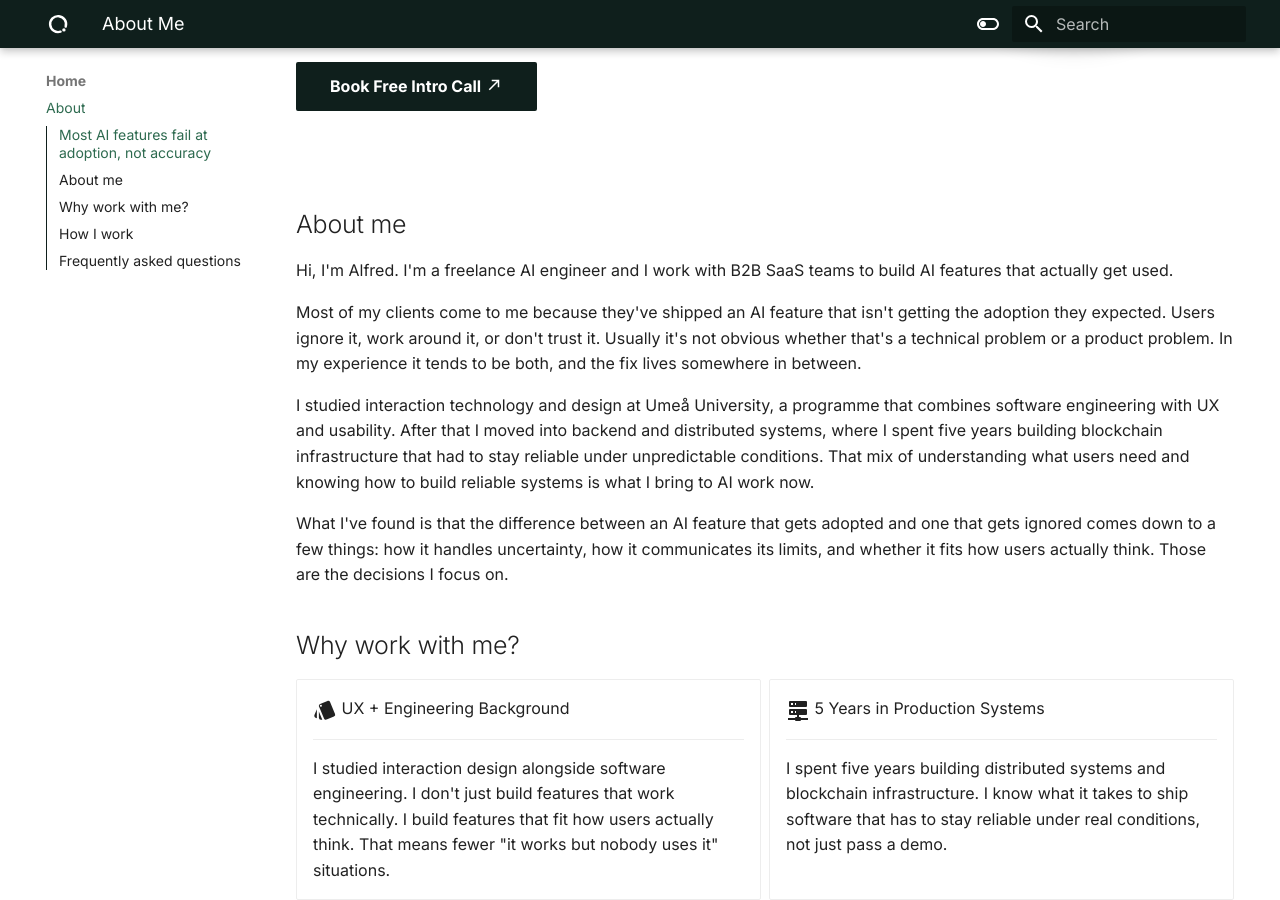
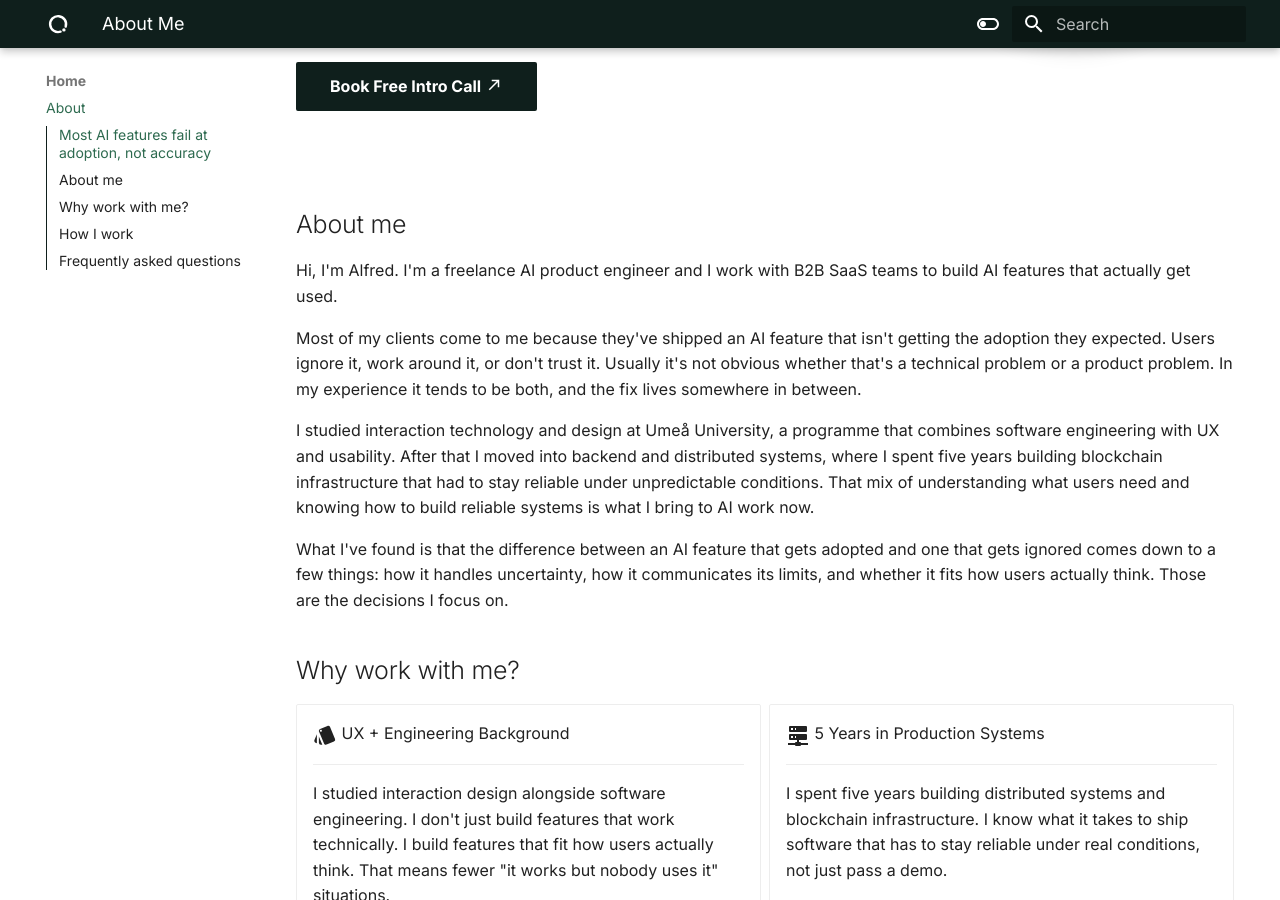
Before and after one commit to alfredpersson/personal-website, an MkDocs documentation site: the page built from docs/index.md, in a window 1280 px wide and 900 px high, scrolled down 511 px. Built offline with MkDocs 1.6.1 and Material for MkDocs 9.7.7, drawn with Linux system fonts in a browser that asks for light colours.

Commit message:
Update job title

```diff
--- a/docs/blog/.authors.yml
+++ b/docs/blog/.authors.yml
@@ -1,6 +1,6 @@
 authors:
   alfredpersson:
     name: Alfred Persson
-    description: Freelance AI Engineer
+    description: Freelance AI Product Engineer
     avatar: https://github.com/alfredpersson.png
     url: https://www.linkedin.com/in/alfredpersson/
--- a/docs/index.md
+++ b/docs/index.md
@@ -1,7 +1,7 @@
 ---
 title: About Me
-description: Freelance AI Engineer helping B2B SaaS teams ship AI features that get adopted. UX + engineering background, 5 years of distributed systems experience.
-keywords: Alfred Persson, AI engineer, freelance, SaaS AI features, RAG, LLM integration, UX engineering
+description: Freelance AI Product Engineer helping B2B SaaS teams ship AI features that get adopted. UX + engineering background, 5 years of distributed systems experience.
+keywords: Alfred Persson, AI product engineer, freelance, SaaS AI features, RAG, LLM integration, UX engineering
 author: Alfred Persson
 canonical_url: https://www.alfredpersson.com/
 ---
@@ -16,7 +16,7 @@ canonical_url: https://www.alfredpersson.com/
     "https://www.linkedin.com/in/alfredpersson/",
     "https://github.com/alfredpersson"
   ],
-  "jobTitle": "Freelance AI Engineer"
+  "jobTitle": "Freelance AI Product Engineer"
 }
 </script>
 
@@ -44,7 +44,7 @@ canonical_url: https://www.alfredpersson.com/
 
 <div class="profile-image-grid" markdown>
 
-![Alfred Persson, AI Engineer](assets/@alfredpersson.jpg){ .profile-image alt="Portrait of Alfred Persson, AI engineer" }
+![Alfred Persson, AI Product Engineer](assets/@alfredpersson.jpg){ .profile-image alt="Portrait of Alfred Persson, AI product engineer" }
 
 </div>
 
@@ -52,7 +52,7 @@ canonical_url: https://www.alfredpersson.com/
 
 ## About me
 
-Hi, I'm Alfred. I'm a freelance AI engineer and I work with B2B SaaS teams to build AI features that actually get used.
+Hi, I'm Alfred. I'm a freelance AI product engineer and I work with B2B SaaS teams to build AI features that actually get used.
 
 Most of my clients come to me because they've shipped an AI feature that isn't getting the adoption they expected. Users ignore it, work around it, or don't trust it. Usually it's not obvious whether that's a technical problem or a product problem. In my experience it tends to be both, and the fix lives somewhere in between.
 
--- a/mkdocs.yml
+++ b/mkdocs.yml
@@ -1,5 +1,5 @@
 site_name: Alfred Persson
-site_description: Freelance AI Engineer — Helping SaaS teams ship AI features users actually adopt
+site_description: Freelance AI Product Engineer — Helping SaaS teams ship AI features users actually adopt
 site_url: https://www.alfredpersson.com
 
 nav:
```
